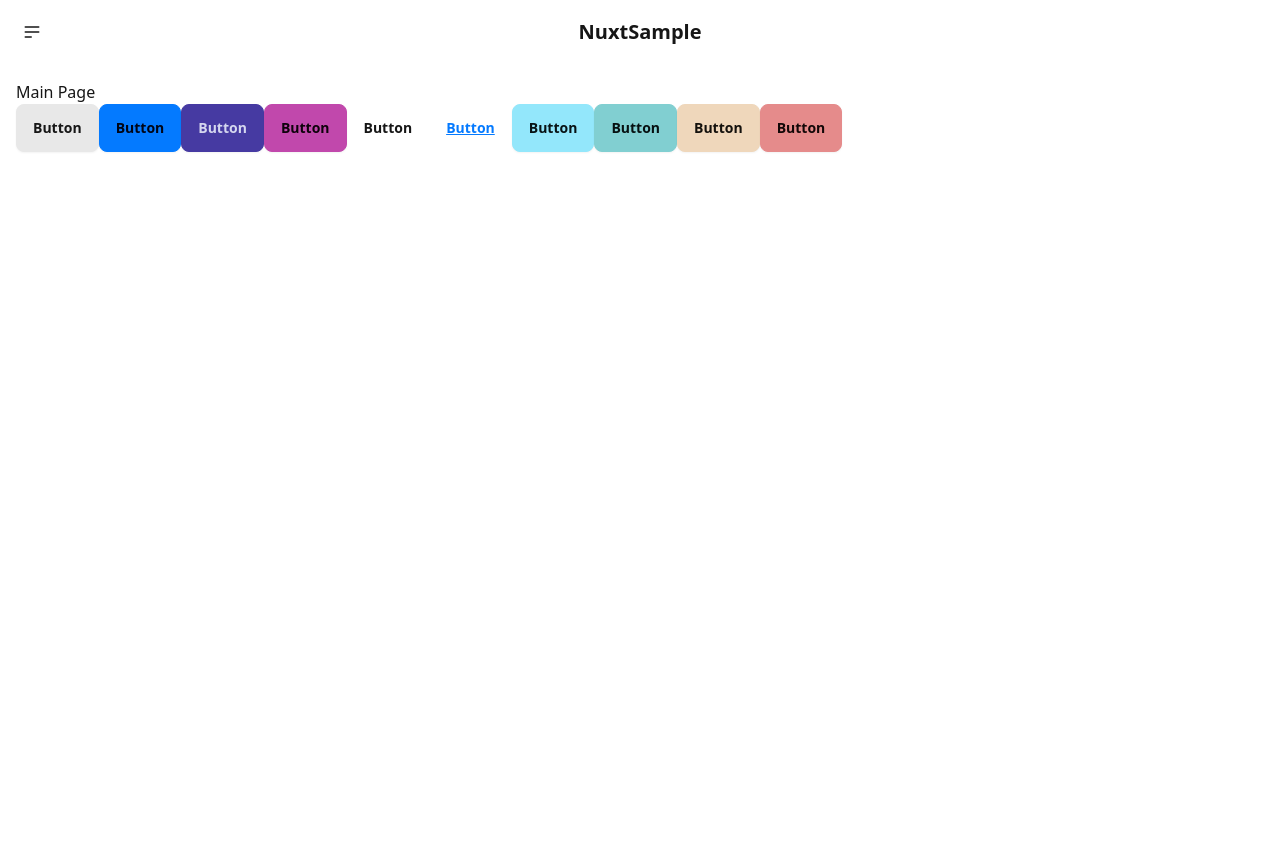
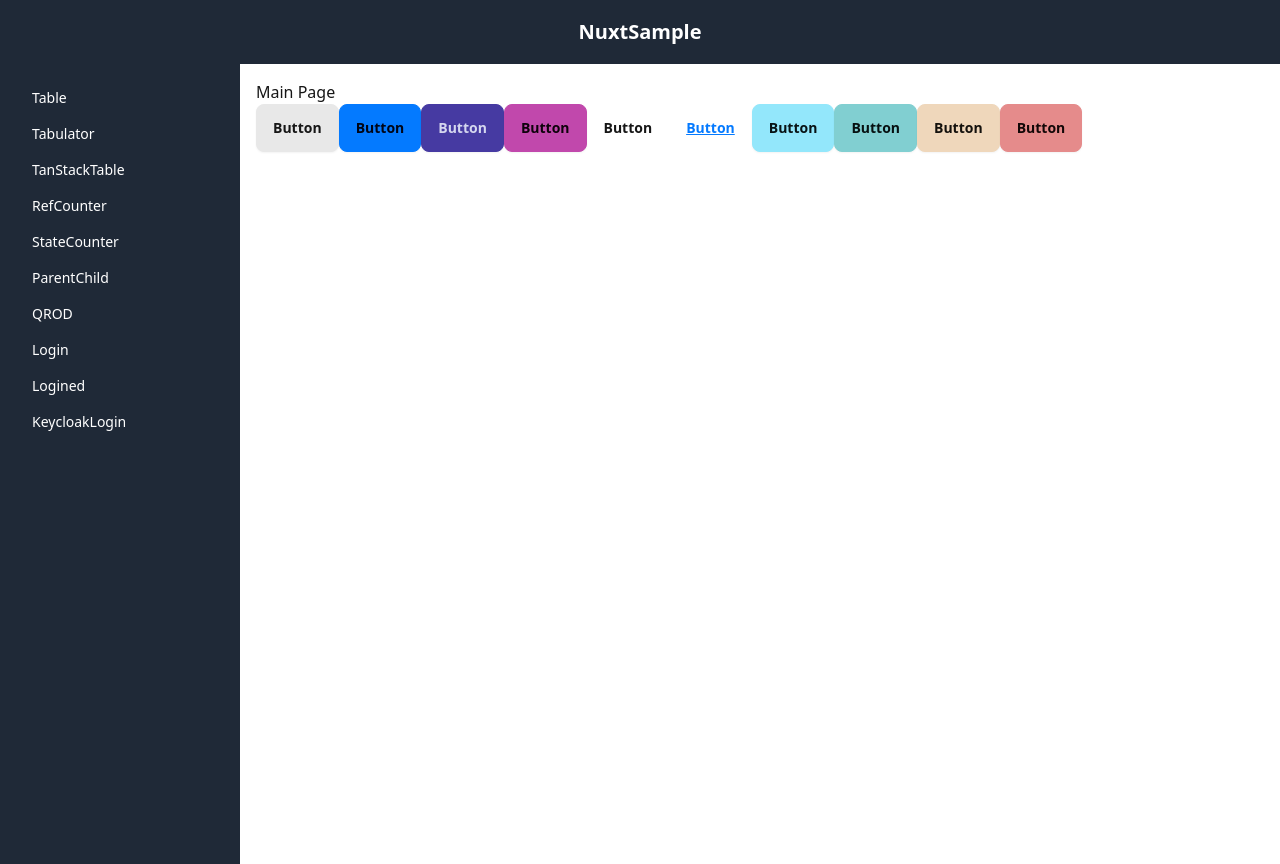
Before and after one commit to alkanoic/AspNetCoreSample, a Nuxt app in the folder src/NuxtSample/: page / in a window 1280 px wide. Before the commit the page ends 800 px from the top, so only its background shows below. Built offline with nearby package versions, Linux system fonts and the light colour scheme.

Commit message:
NuxtSampleのメニューレイアウトを修正

```diff
--- a/src/NuxtSample/package.json
+++ b/src/NuxtSample/package.json
@@ -35,6 +35,7 @@
     "eslint-plugin-tailwindcss": "^3.14.3",
     "eslint-plugin-vue": "^9.22.0",
     "nuxt": "^3.10.3",
+    "postcss": "^8.4.38",
     "prettier": "^3.2.5",
     "prettier-plugin-tailwindcss": "^0.5.11",
     "react": "^18.2.0",
--- a/src/NuxtSample/src/components/NavbarMenu.vue
+++ b/src/NuxtSample/src/components/NavbarMenu.vue
@@ -1,8 +1,8 @@
 <template>
   <div>
-    <div class="navbar bg-base-100">
+    <div class="navbar bg-gray-800 text-white">
       <div class="navbar-start">
-        <div class="dropdown">
+        <div class="dropdown lg:hidden">
           <label for="my-drawer" tabindex="0" class="btn btn-circle btn-ghost">
             <svg
               xmlns="http://www.w3.org/2000/svg"
@@ -28,7 +28,7 @@
       </div>
       <div class="navbar-end"></div>
     </div>
-    <div class="drawer-mobile drawer" style="height: calc(100dvh - 64px)">
+    <div class="drawer-mobile drawer lg:drawer-open">
       <input
         id="my-drawer"
         v-model="openedDrawer"
@@ -36,49 +36,50 @@
         class="drawer-toggle"
       />
       <div class="drawer-content">
-        <!-- Page content here -->
         <div class="p-4">
           <slot />
         </div>
       </div>
       <div class="drawer-side">
         <label for="my-drawer" class="drawer-overlay"></label>
-        <ul class="menu w-80 bg-base-100 p-4 text-base-content">
-          <!-- Sidebar content here -->
-          <li><NuxtLink to="/table" @click="closeDrawer">Table</NuxtLink></li>
-          <li>
+        <ul class="menu min-h-full w-60 bg-gray-800 p-4">
+          <label class="mb-4 text-xl text-white lg:hidden">NuxtSample</label>
+          <li class="menu-item">
+            <NuxtLink to="/table" @click="closeDrawer">Table</NuxtLink>
+          </li>
+          <li class="menu-item">
             <NuxtLink to="/tabulator" @click="closeDrawer">Tabulator</NuxtLink>
           </li>
-          <li>
+          <li class="menu-item">
             <NuxtLink to="/tantable" @click="closeDrawer"
               >TanStackTable</NuxtLink
             >
           </li>
-          <li>
+          <li class="menu-item">
             <NuxtLink to="/ref-counter" @click="closeDrawer"
               >RefCounter</NuxtLink
             >
           </li>
-          <li>
+          <li class="menu-item">
             <NuxtLink to="/state-counter" @click="closeDrawer"
               >StateCounter</NuxtLink
             >
           </li>
-          <li>
+          <li class="menu-item">
             <NuxtLink to="/parent-child" @click="closeDrawer"
               >ParentChild</NuxtLink
             >
           </li>
-          <li>
+          <li class="menu-item">
             <NuxtLink to="/qrod" @click="closeDrawer">QROD</NuxtLink>
           </li>
-          <li>
+          <li class="menu-item">
             <NuxtLink to="/login" @click="closeDrawer">Login</NuxtLink>
           </li>
-          <li>
+          <li class="menu-item">
             <NuxtLink to="/logined" @click="closeDrawer">Logined</NuxtLink>
           </li>
-          <li>
+          <li class="menu-item">
             <NuxtLink to="/keycloak-login" @click="closeDrawer"
               >KeycloakLogin</NuxtLink
             >
@@ -88,9 +89,23 @@
     </div>
   </div>
 </template>
+
 <script setup lang="ts">
   const openedDrawer = ref(false);
   const closeDrawer = () => {
     openedDrawer.value = false;
   };
 </script>
+
+<style scoped lang="postcss">
+  @tailwind utilities;
+  .menu-item {
+    @apply transition-colors rounded-lg text-white hover:bg-gray-500;
+  }
+  .menu-item a:active {
+    @apply bg-gray-600 text-white;
+  }
+  .menu-item a:focus {
+    @apply text-white;
+  }
+</style>
```
Also changed, not shown: src/NuxtSample/.devcontainer/devcontainer.json, 1 other file (tests, documents, lock files or other folders).
